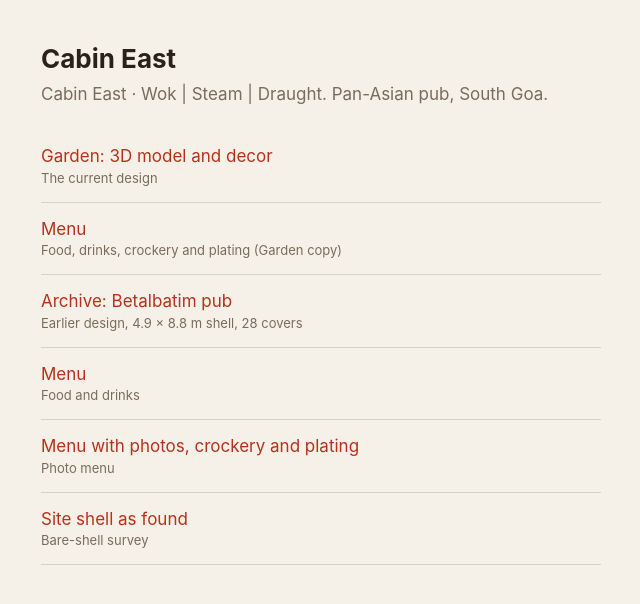
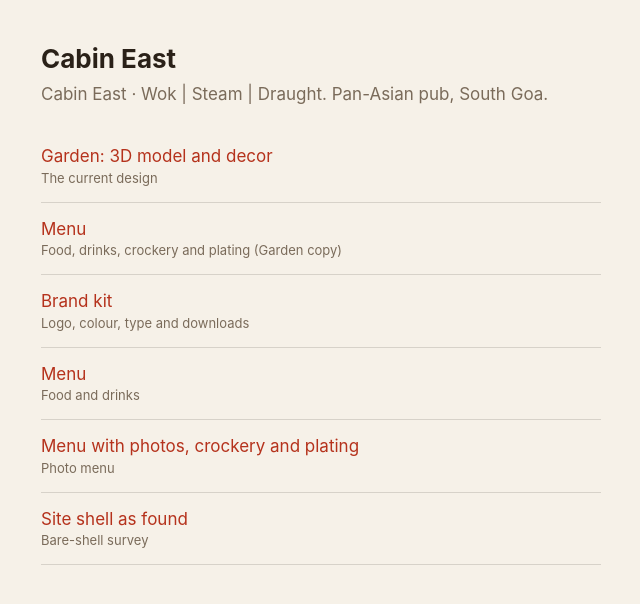
Before and after one commit to singhgenics/dream, a plain HTML site: page index.html in a window 1280 px wide. Shown: the whole page, without its empty margins (319-959 px from the left). Drawn offline with Linux system fonts and the light colour scheme.

Commit message:
Landing page and README: Simplex repo now holds only the brand kit and merch pages
Co-Authored-By: Claude Sonnet 5.5 <noreply@anthropic.com>

```diff
--- a/index.html
+++ b/index.html
@@ -20,7 +20,7 @@ a small{display:block;color:var(--mut);font-size:13px}
 <p>Cabin East · Wok | Steam | Draught. Pan-Asian pub, South Goa.</p>
 <a href="https://singhgenics.github.io/Garden/">Garden: 3D model and decor<small>The current design</small></a>
 <a href="https://singhgenics.github.io/Garden/menu/">Menu<small>Food, drinks, crockery and plating (Garden copy)</small></a>
-<a href="https://singhgenics.github.io/Simplex/">Archive: Betalbatim pub<small>Earlier design, 4.9 × 8.8 m shell, 28 covers</small></a>
+<a href="https://singhgenics.github.io/Simplex/brand-kit.html">Brand kit<small>Logo, colour, type and downloads</small></a>
 <a href="menu/">Menu<small>Food and drinks</small></a>
 <a href="https://singhgenics.github.io/Menu/">Menu with photos, crockery and plating<small>Photo menu</small></a>
 <a href="shell/">Site shell as found<small>Bare-shell survey</small></a>
```
Also changed, not shown: 2 other files.
